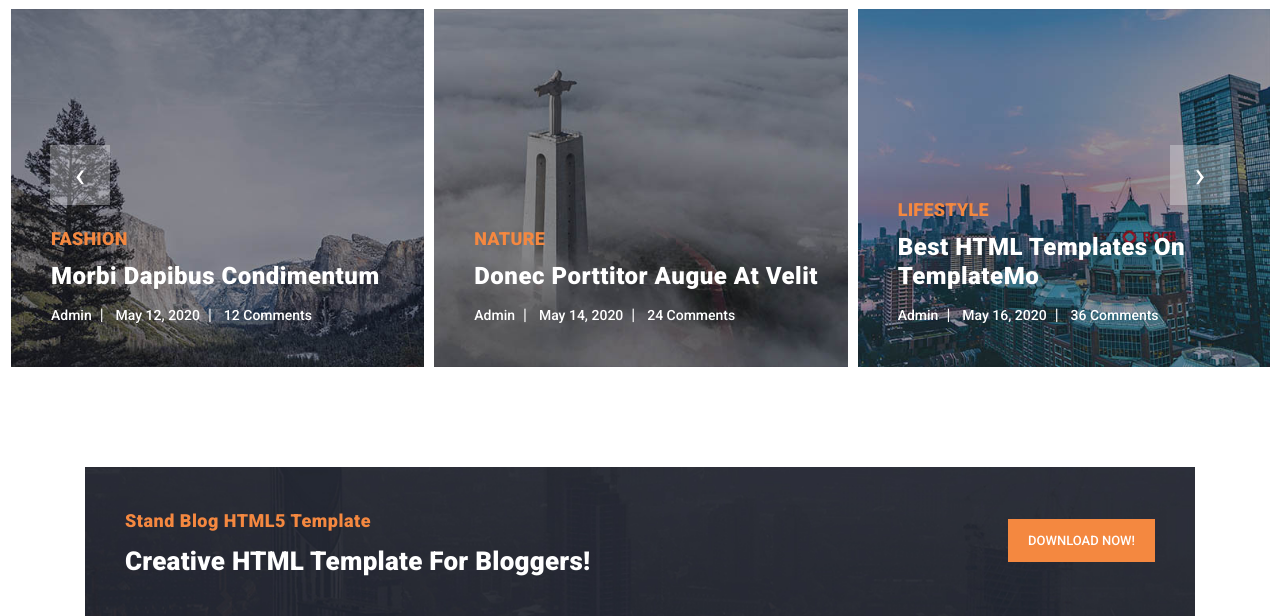
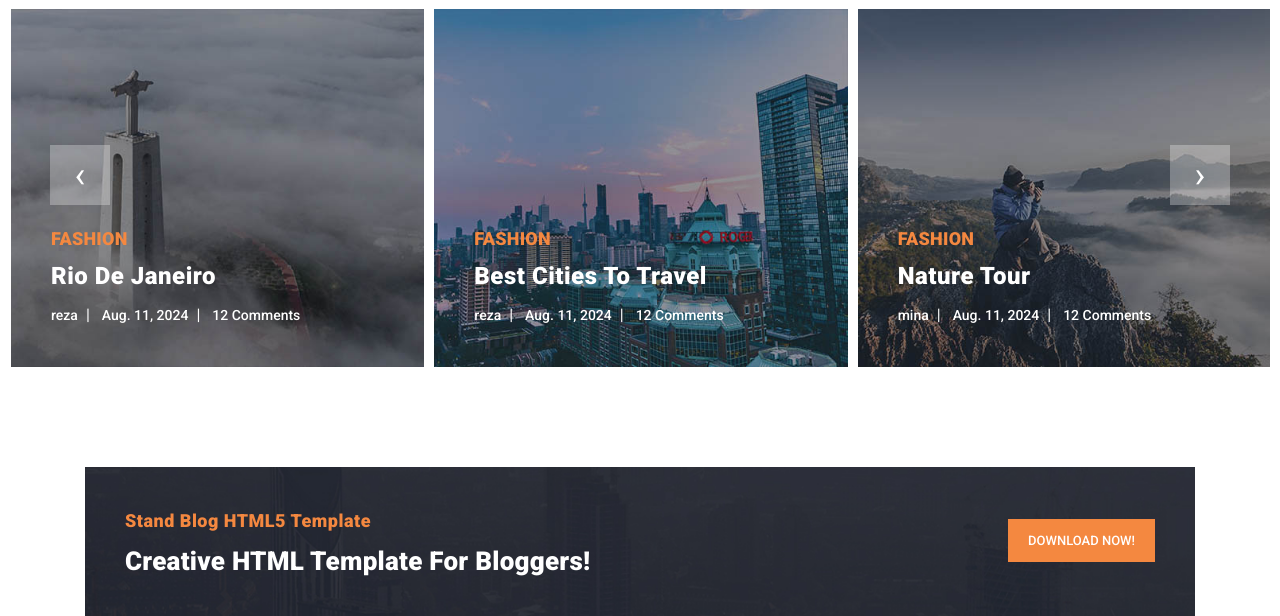
Before and after one commit to R-Zarei/blog, a Django app: page / in a window 1280 px wide. Shown: the part 101-717 px from the top of the page. Run offline with Django 5.2, Linux system fonts and the light colour scheme; data comes from the database, SQL or seed files in the repository; some libraries are stand-ins or nearby versions.

Commit message:
create relationship many of posts to one user in post model of blog_app and send posts to index.html of home_app with home_app/views.py and change to index.html.

```diff
--- a/blog_app/models.py
+++ b/blog_app/models.py
@@ -1,9 +1,10 @@
 from django.db import models
+from django.contrib.auth.models import User
 
 
 class Post(models.Model):
+    author = models.ForeignKey(User, on_delete=models.CASCADE)
     title = models.CharField(max_length=100)
-    author = models.CharField(max_length=50)
     body = models.TextField()
     image = models.ImageField(upload_to='img/post')
     created = models.DateField(auto_now_add=True)
--- a/home_app/templates/home_app/index.html
+++ b/home_app/templates/home_app/index.html
@@ -74,14 +74,16 @@
                             {% if request.user.is_authenticated %}
                                 <li class="nav-item main-button">
                                     <a class="nav-link" href="{% url 'account_app:logout' %}" style="color: #ffffff">Logout</a>
-                                <!--</li>
-                                <li class="nav-item">-->
-                                    <a class="nav-link" href="#" style="background-color: #f7f7f7">{{ request.user }}</a>
+                                    <!--</li>
+                                    <li class="nav-item">-->
+                                    <a class="nav-link" href="#"
+                                       style="background-color: #f7f7f7">{{ request.user }}</a>
                                 </li>
                             {% else %}
                                 <li class="nav-item main-button">
                                     <a class="nav-link" href="{% url 'account_app:login' %}" style="color: #ffffff">Login</a>
-                                    <a class="nav-link" href="{% url 'account_app:signup' %}" style="color: #ffffff">Sign Up</a>
+                                    <a class="nav-link" href="{% url 'account_app:signup' %}" style="color: #ffffff">Sign
+                                        Up</a>
                                 </li>
                             {% endif %}
 
@@ -97,102 +99,24 @@
         <div class="main-banner header-text">
             <div class="container-fluid">
                 <div class="owl-banner owl-carousel">
-                    <div class="item">
-                        <img src="{% static 'images/banner-item-01.jpg' %}" alt="">
+                    {% for post in posts %}
+                        <div class="item">
+                        <img src="{{ post.image.url }}" alt="">
                         <div class="item-content">
                             <div class="main-content">
                                 <div class="meta-category">
                                     <span>Fashion</span>
                                 </div>
-                                <a href="post-details.html"><h4>Morbi dapibus condimentum</h4></a>
+                                <a href="post-details.html"><h4>{{ post.title }}</h4></a>
                                 <ul class="post-info">
-                                    <li><a href="#">Admin</a></li>
-                                    <li><a href="#">May 12, 2020</a></li>
+                                    <li><a href="#">{{ post.author }}</a></li>
+                                    <li><a href="#">{{ post.created }}</a></li>
                                     <li><a href="#">12 Comments</a></li>
                                 </ul>
                             </div>
                         </div>
                     </div>
-                    <div class="item">
-                        <img src="{% static 'images/banner-item-02.jpg' %}" alt="">
-                        <div class="item-content">
-                            <div class="main-content">
-                                <div class="meta-category">
-                                    <span>Nature</span>
-                                </div>
-                                <a href="post-details.html"><h4>Donec porttitor augue at velit</h4></a>
-                                <ul class="post-info">
-                                    <li><a href="#">Admin</a></li>
-                                    <li><a href="#">May 14, 2020</a></li>
-                                    <li><a href="#">24 Comments</a></li>
-                                </ul>
-                            </div>
-                        </div>
-                    </div>
-                    <div class="item">
-                        <img src="{% static 'images/banner-item-03.jpg' %}" alt="">
-                        <div class="item-content">
-                            <div class="main-content">
-                                <div class="meta-category">
-                                    <span>Lifestyle</span>
-                                </div>
-                                <a href="post-details.html"><h4>Best HTML Templates on TemplateMo</h4></a>
-                                <ul class="post-info">
-                                    <li><a href="#">Admin</a></li>
-                                    <li><a href="#">May 16, 2020</a></li>
-                                    <li><a href="#">36 Comments</a></li>
-                                </ul>
-                            </div>
-                        </div>
-                    </div>
-                    <div class="item">
-                        <img src="{% static 'images/banner-item-04.jpg' %}" alt="">
-                        <div class="item-content">
-                            <div class="main-content">
-                                <div class="meta-category">
-                                    <span>Fashion</span>
-                                </div>
-                                <a href="post-details.html"><h4>Responsive and Mobile Ready Layouts</h4></a>
-                                <ul class="post-info">
-                                    <li><a href="#">Admin</a></li>
-                                    <li><a href="#">May 18, 2020</a></li>
-                                    <li><a href="#">48 Comments</a></li>
-                                </ul>
-                            </div>
-                        </div>
-                    </div>
-                    <div class="item">
-                        <img src="{% static 'images/banner-item-05.jpg' %}" alt="">
-                        <div class="item-content">
-                            <div class="main-content">
-                                <div class="meta-category">
-                                    <span>Nature</span>
-                                </div>
-                                <a href="post-details.html"><h4>Cras congue sed augue id ullamcorper</h4></a>
-                                <ul class="post-info">
-                                    <li><a href="#">Admin</a></li>
-                                    <li><a href="#">May 24, 2020</a></li>
-                                    <li><a href="#">64 Comments</a></li>
-                                </ul>
-                            </div>
-                        </div>
-                    </div>
-                    <div class="item">
-                        <img src="{% static 'images/banner-item-06.jpg' %}" alt="">
-                        <div class="item-content">
-                            <div class="main-content">
-                                <div class="meta-category">
-                                    <span>Lifestyle</span>
-                                </div>
-                                <a href="post-details.html"><h4>Suspendisse nec aliquet ligula</h4></a>
-                                <ul class="post-info">
-                                    <li><a href="#">Admin</a></li>
-                                    <li><a href="#">May 26, 2020</a></li>
-                                    <li><a href="#">72 Comments</a></li>
-                                </ul>
-                            </div>
-                        </div>
-                    </div>
+                    {% endfor %}
                 </div>
             </div>
         </div>
--- a/home_app/views.py
+++ b/home_app/views.py
@@ -1,5 +1,7 @@
 from django.shortcuts import render
+from blog_app.models import Post
 
 
 def home(request):
-    return render(request, template_name='home_app/index.html', context={})
+    posts = Post.objects.all()
+    return render(request, template_name='home_app/index.html', context={'posts': posts})
```
Also changed, not shown: blog_app/migrations/0002_alter_post_author.py (added), db.sqlite3, media/img/post/banner-item-02.jpg (added), media/img/post/banner-item-03.jpg (added), media/img/post/banner-item-04.jpg (added), media/img/post/banner-item-05.jpg (added).
